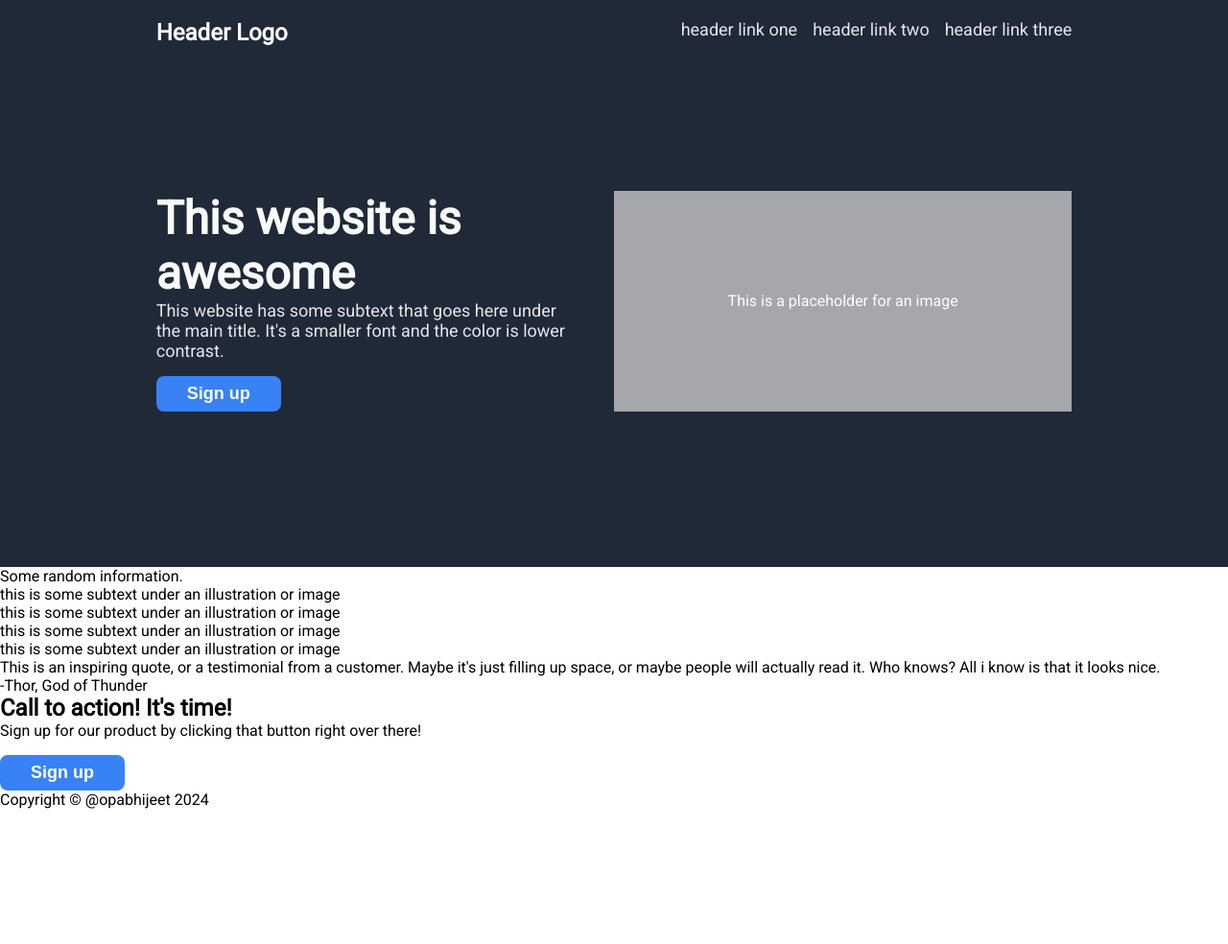
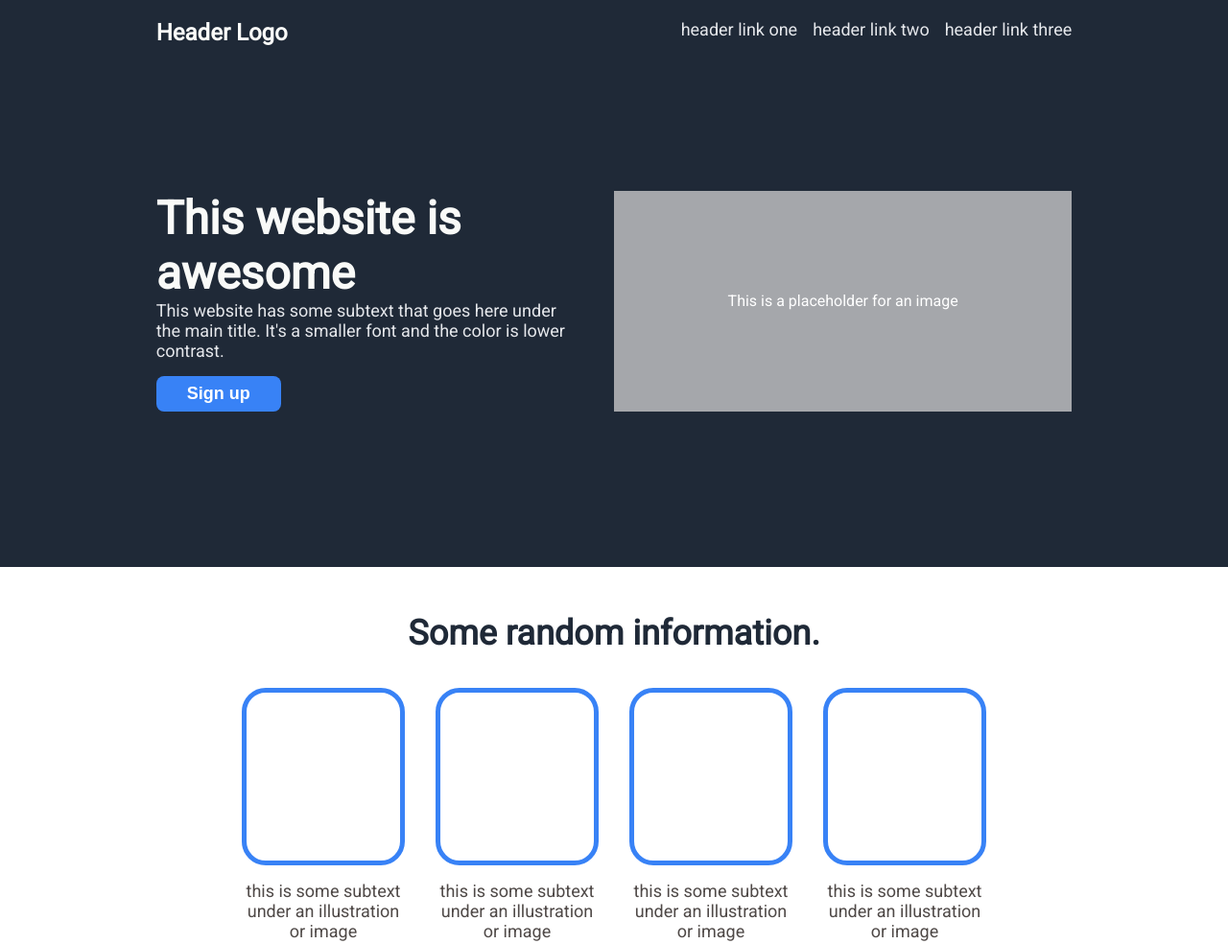
Before and after one commit to opabhijeet/landing, a plain HTML site: page index.html in a window 1280 px wide. Shown: the top 984 px of the page at 96% size. Before the commit the page ends 843 px from the top, so only its background shows below. Drawn offline with Linux system fonts and the light colour scheme.

Commit message:
style info section

```diff
--- a/style.css
+++ b/style.css
@@ -68,3 +68,29 @@ h2{
     justify-content: center;
     align-items: center;
 }
+.second {
+    text-align: center;
+    margin: 48px;
+}
+.info-head{
+    font-size: 36px;
+    font-weight: 900;
+    color: #1F2937;
+}
+.box {
+    flex: 1;
+    width: 160px;
+    height: 175px;
+    border-radius: 25px;
+    border: 5px solid #3882F6;
+    margin-bottom: 16px;
+}
+.boxes {
+    display: flex;
+    gap: 32px;
+    justify-content: center;
+    align-items: center;
+    margin: 36px 20% 10% 20%;
+    color: #4F4947;
+    font-size: 18px;
+}
```
